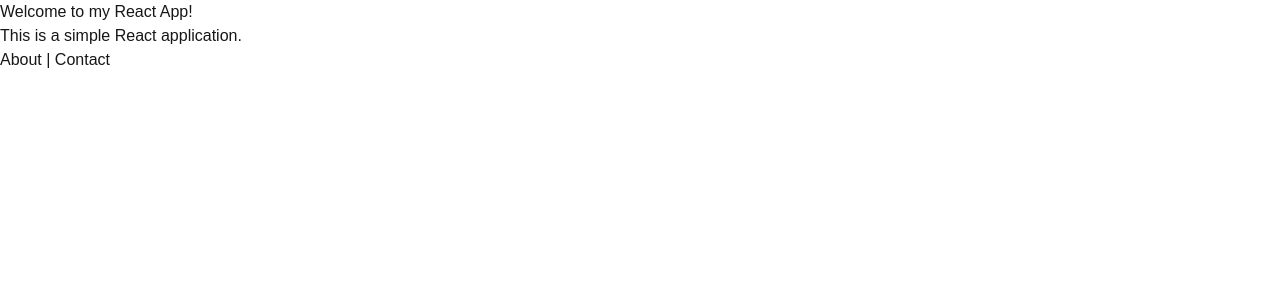
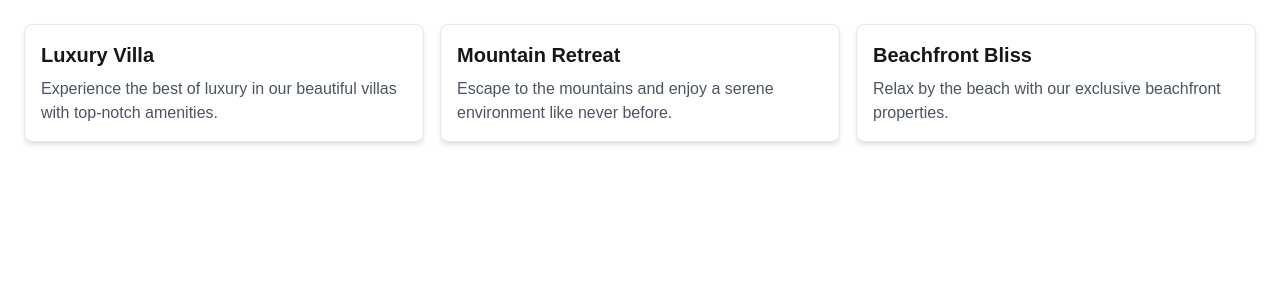
Before and after one commit to pasiama/alx-project-0x02-setup, a Next.js app in the folder alx-project-0x02/: page /home in a window 1280 px wide. Shown: the top 300 px of the page. Built offline with nearby package versions, Linux system fonts and the light colour scheme.

Commit message:
Step 3: Use the Card Component in home.tsx

```diff
--- a/alx-project-0x02/pages/home.tsx
+++ b/alx-project-0x02/pages/home.tsx
@@ -1,12 +1,23 @@
-import Link from "next/link";
+import React from "react";
+import Card from "@/components/common/Card";
 
-export default function Home() {
-       return (
-        <div>
-              <h1>Welcome to my React App!</h1>
-              <p>This is a simple React application.</p>
-              <Link href="/about">About</Link> | <Link href="/contact">Contact</Link>
-              {/* Add other routes here */}
-        </div>
-       );
-    }
+const Home: React.FC = () => {
+  return (
+    <div className="p-6 grid grid-cols-1 sm:grid-cols-2 lg:grid-cols-3 gap-4">
+      <Card
+        title="Luxury Villa"
+        content="Experience the best of luxury in our beautiful villas with top-notch amenities."
+      />
+      <Card
+        title="Mountain Retreat"
+        content="Escape to the mountains and enjoy a serene environment like never before."
+      />
+      <Card
+        title="Beachfront Bliss"
+        content="Relax by the beach with our exclusive beachfront properties."
+      />
+    </div>
+  );
+};
+
+export default Home;
```
